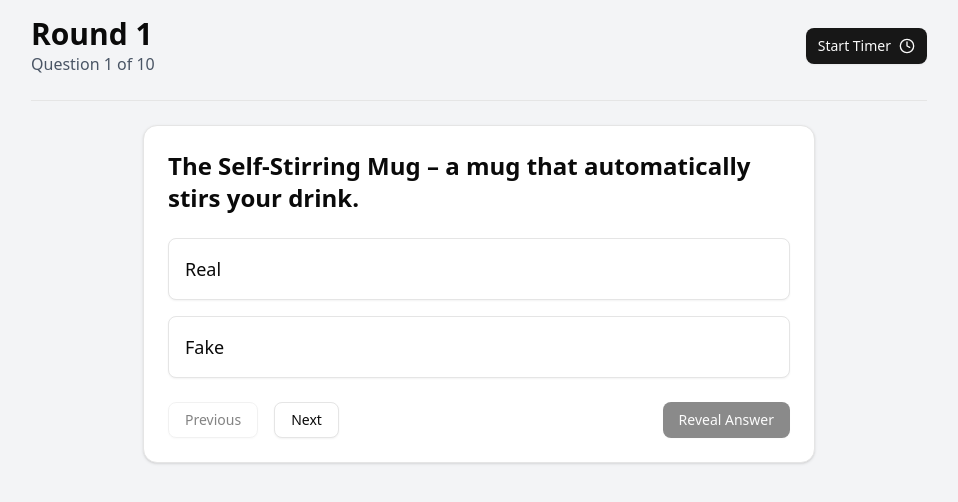
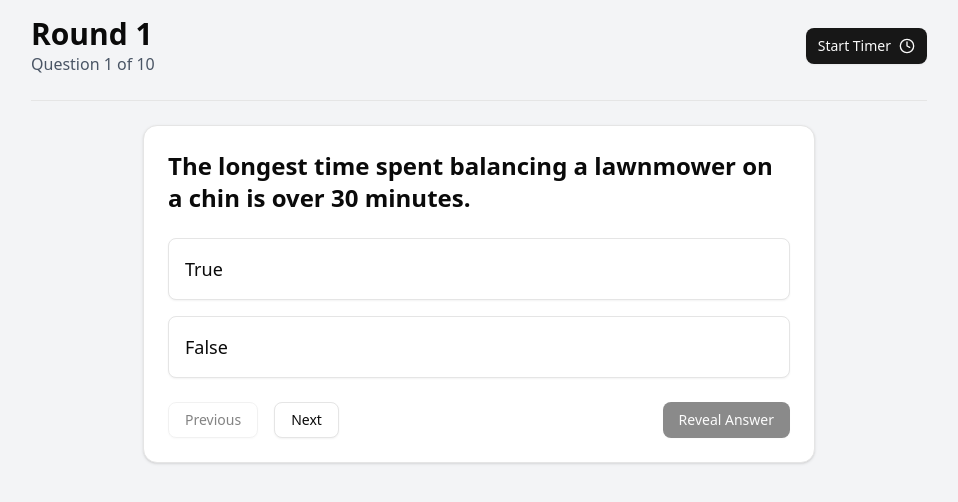
Before and after one commit to aforauvik/gamenight, a Next.js app: page /questions in a window 1280 px wide. Shown: the top 502 px of the page, without its empty margins (161-1119 px from the left). Built offline with nearby package versions, Linux system fonts and the light colour scheme.

Commit message:
Dec 30, 2025

```diff
--- a/src/app/questions/data.js
+++ b/src/app/questions/data.js
@@ -3,79 +3,77 @@ export const quizData = {
 		{
 			id: 1,
 			question:
-				"The Self-Stirring Mug – a mug that automatically stirs your drink.",
-			options: ["Real", "Fake"],
-			correctAnswer: "Real",
-			description: "Self-stirring mugs are real and commonly sold online.",
+				"The longest time spent balancing a lawnmower on a chin is over 30 minutes.",
+			options: ["True", "False"],
+			correctAnswer: "True",
+			description:
+				"A man balanced a running lawnmower on his chin for more than 30 minutes.",
 		},
 		{
 			id: 2,
-			question:
-				"The Baby Mop Onesie – a baby outfit that cleans the floor while crawling.",
-			options: ["Real", "Fake"],
-			correctAnswer: "Real",
-			description:
-				"This novelty baby outfit actually exists and has been sold online.",
+			question: "The world record for the largest pizza is over 100 feet wide.",
+			options: ["True", "False"],
+			correctAnswer: "False",
+			description: "The largest pizza was about 122 feet long, not wide.",
 		},
 		{
 			id: 3,
-			question: "Pet Rock – a rock sold as a low-maintenance pet.",
-			options: ["Real", "Fake"],
-			correctAnswer: "Real",
-			description: "Pet Rocks were a real fad product in the 1970s.",
+			question:
+				"Someone holds the record for the fastest time to eat a bowl of pasta using chopsticks.",
+			options: ["True", "False"],
+			correctAnswer: "True",
+			description: "This is a real competitive eating world record.",
 		},
 		{
 			id: 4,
-			question: "USB Pet Rock Warmer – keeps your pet rock warm via USB.",
-			options: ["Real", "Fake"],
-			correctAnswer: "Fake",
-			description:
-				"There is no real consumer product designed to warm a rock via USB.",
+			question: "The longest hiccuping spree lasted more than 60 years.",
+			options: ["True", "False"],
+			correctAnswer: "True",
+			description: "Charles Osborne hiccupped for 68 years.",
 		},
 		{
 			id: 5,
-			question: "The Banana Phone – a phone shaped like a banana.",
-			options: ["Real", "Fake"],
-			correctAnswer: "Real",
-			description: "Banana-shaped Bluetooth phones are real novelty items.",
+			question: "The record for the most T-shirts worn at once is under 100.",
+			options: ["True", "False"],
+			correctAnswer: "False",
+			description: "The record is over 260 T-shirts worn at once.",
 		},
 		{
 			id: 6,
-			question: "Scented Laptop Keyboard – releases coffee smell while typing.",
-			options: ["Real", "Fake"],
-			correctAnswer: "Fake",
-			description: "No mainstream scented keyboard product exists.",
+			question: "The longest fingernails ever recorded were longer than a car.",
+			options: ["True", "False"],
+			correctAnswer: "True",
+			description: "Combined nail length exceeded 42 feet.",
 		},
 		{
 			id: 7,
-			question: "The Umbrella Hat – a hat with a built-in umbrella.",
-			options: ["Real", "Fake"],
-			correctAnswer: "Real",
-			description: "Umbrella hats are real and commonly sold as gag gifts.",
+			question: "Someone holds a world record for the loudest burp.",
+			options: ["True", "False"],
+			correctAnswer: "True",
+			description: "The record was measured at over 100 decibels.",
 		},
 		{
 			id: 8,
-			question: "WiFi-Enabled Toaster – lets you toast bread from your phone.",
-			options: ["Real", "Fake"],
-			correctAnswer: "Real",
-			description: "Smart toasters with app control have been produced.",
+			question:
+				"The fastest time to assemble a Mr. Potato Head is under one second.",
+			options: ["True", "False"],
+			correctAnswer: "True",
+			description: "The record is 0.45 seconds.",
 		},
 		{
 			id: 9,
-			question: "Invisible Umbrella – uses air pressure instead of fabric.",
-			options: ["Real", "Fake"],
-			correctAnswer: "Fake",
-			description:
-				"This concept exists as an idea but is not a real consumer product.",
+			question: "The largest collection of rubber ducks is fewer than 1,000.",
+			options: ["True", "False"],
+			correctAnswer: "False",
+			description: "The collection contains over 8,000 rubber ducks.",
 		},
 		{
 			id: 10,
 			question:
-				"The Desktop Punching Bag – a stress-relief punching bag for desks.",
-			options: ["Real", "Fake"],
-			correctAnswer: "Real",
-			description:
-				"Desktop punching bags are real and popular office stress toys.",
+				"There is a world record for the most socks put on one foot in one minute.",
+			options: ["True", "False"],
+			correctAnswer: "True",
+			description: "Competitive sock layering is, unfortunately, real.",
 		},
 	],
 
@@ -83,162 +81,163 @@ export const quizData = {
 		{
 			id: 11,
 			question:
-				"The Electric Fork – vibrates to prevent you from eating too fast.",
-			options: ["Real", "Fake"],
-			correctAnswer: "Real",
-			description:
-				"The electric fork was created to help slow down eating habits.",
+				"The longest time spent screaming continuously is over 2 hours.",
+			options: ["True", "False"],
+			correctAnswer: "False",
+			description: "The record is under one hour due to health limits.",
 		},
 		{
 			id: 12,
-			question: "The Smart Water Bottle That Tweets When You’re Dehydrated.",
-			options: ["Real", "Fake"],
-			correctAnswer: "Real",
+			question:
+				"Someone holds the record for the fastest 100 meters run on all fours.",
+			options: ["True", "False"],
+			correctAnswer: "True",
 			description:
-				"Smart bottles have existed that sync hydration data to social media.",
+				"Athletes have competed officially running on hands and feet.",
 		},
 		{
 			id: 13,
-			question: "The Alarm Clock That Runs Away When It Rings.",
-			options: ["Real", "Fake"],
-			correctAnswer: "Real",
-			description: "Clocky is a real alarm clock designed to roll away.",
+			question: "The record for most spoons balanced on a face is over 30.",
+			options: ["True", "False"],
+			correctAnswer: "True",
+			description: "More than 30 spoons were balanced using facial muscles.",
 		},
 		{
 			id: 14,
-			question:
-				"The Mood-Sensing Spoon – changes taste based on your emotions.",
-			options: ["Real", "Fake"],
-			correctAnswer: "Fake",
-			description: "No spoon can detect emotions and alter taste accordingly.",
+			question: "The longest time holding a plank position is under 4 hours.",
+			options: ["True", "False"],
+			correctAnswer: "False",
+			description: "The record exceeds 9 hours.",
 		},
 		{
 			id: 15,
-			question: "The Cat Translation Collar – converts meows into English.",
-			options: ["Real", "Fake"],
-			correctAnswer: "Fake",
-			description: "No accurate real-time cat-to-English translator exists.",
+			question:
+				"The largest collection of traffic cones belongs to a single person.",
+			options: ["True", "False"],
+			correctAnswer: "True",
+			description: "One individual owns hundreds of traffic cones.",
 		},
 		{
 			id: 16,
 			question:
-				"The USB Heated Slippers – plug into your laptop to warm your feet.",
-			options: ["Real", "Fake"],
-			correctAnswer: "Real",
-			description: "USB-powered heated slippers are real novelty products.",
+				"The most grapes caught in the mouth in one minute is fewer than 20.",
+			options: ["True", "False"],
+			correctAnswer: "False",
+			description: "The record is over 60 grapes.",
 		},
 		{
 			id: 17,
-			question: "The Smart Fridge Camera That Orders Milk Automatically.",
-			options: ["Real", "Fake"],
-			correctAnswer: "Real",
-			description: "Some smart fridges can track inventory and reorder items.",
+			question:
+				"Someone holds the record for the fastest time to pop 100 balloons using only their back.",
+			options: ["True", "False"],
+			correctAnswer: "True",
+			description:
+				"This record exists and is exactly as uncomfortable as it sounds.",
 		},
 		{
 			id: 18,
-			question:
-				"The Stress-Detecting Mouse – locks your computer if you're angry.",
-			options: ["Real", "Fake"],
-			correctAnswer: "Fake",
-			description: "This concept exists in fiction, not as a real product.",
+			question: "The longest time spent awake without sleep is over 10 days.",
+			options: ["True", "False"],
+			correctAnswer: "True",
+			description: "The documented record is 11 days.",
 		},
 		{
 			id: 19,
-			question: "The Pillow With Built-In Headphones.",
-			options: ["Real", "Fake"],
-			correctAnswer: "Real",
-			description:
-				"Pillows with integrated speakers are commercially available.",
+			question: "There is a world record for the most hugs given in one hour.",
+			options: ["True", "False"],
+			correctAnswer: "True",
+			description: "Over 1,700 hugs were recorded in one hour.",
 		},
 		{
 			id: 20,
-			question: "The Anti-Snoring Pillow That Shocks You Awake.",
-			options: ["Real", "Fake"],
-			correctAnswer: "Fake",
-			description:
-				"Anti-snoring pillows exist, but shocking users is unsafe and not real.",
+			question: "The fastest time to eat a raw onion is under 10 seconds.",
+			options: ["True", "False"],
+			correctAnswer: "False",
+			description: "The record is longer due to safety rules.",
 		},
 	],
 
 	round3: [
 		{
 			id: 21,
-			question: "The Smart Salt Shaker That Tracks Your Sodium Intake.",
-			options: ["Real", "Fake"],
-			correctAnswer: "Real",
-			description:
-				"Smart salt shakers have been developed to monitor sodium use.",
+			question:
+				"The world record for the longest line of people dressed as Smurfs exceeds 2,000.",
+			options: ["True", "False"],
+			correctAnswer: "True",
+			description: "Thousands of people have participated in Smurf gatherings.",
 		},
 		{
 			id: 22,
 			question:
-				"The Bluetooth Toothbrush That Plays Music Based on Brushing Speed.",
-			options: ["Real", "Fake"],
-			correctAnswer: "Real",
+				"The heaviest weight ever lifted by a human exceeds 7,000 pounds.",
+			options: ["True", "False"],
+			correctAnswer: "True",
 			description:
-				"Smart toothbrushes use sound or apps to guide brushing habits.",
+				"Using back lift techniques, weights over 7,000 pounds have been lifted.",
 		},
 		{
 			id: 23,
-			question: "The Shirt That Automatically Tweets Your Mood.",
-			options: ["Real", "Fake"],
-			correctAnswer: "Fake",
-			description:
-				"No consumer clothing accurately detects mood and tweets it.",
+			question:
+				"Someone holds a record for the longest time sitting in ice water wearing only swimwear.",
+			options: ["True", "False"],
+			correctAnswer: "True",
+			description: "Cold endurance records include extreme ice immersion.",
 		},
 		{
 			id: 24,
-			question: "The Digital Pet You Have to Feed With Real Money.",
-			options: ["Real", "Fake"],
-			correctAnswer: "Real",
-			description:
-				"Some apps and NFTs require real money to keep digital pets active.",
+			question:
+				"The largest gathering of people dressed as nuns is fewer than 500.",
+			options: ["True", "False"],
+			correctAnswer: "False",
+			description: "The gathering exceeded 1,000 participants.",
 		},
 		{
 			id: 25,
-			question: "The Smart Fork That Detects Alcohol in Your Food.",
-			options: ["Real", "Fake"],
-			correctAnswer: "Fake",
-			description: "No fork currently detects alcohol content in food.",
+			question:
+				"There is a world record for the fastest time to type a text message with the nose.",
+			options: ["True", "False"],
+			correctAnswer: "True",
+			description: "Unusual typing records include nose-only input.",
 		},
 		{
 			id: 26,
-			question: "The AI-Powered Trash Can That Sorts Recycling Automatically.",
-			options: ["Real", "Fake"],
-			correctAnswer: "Real",
-			description:
-				"AI recycling bins exist and are used in some public spaces.",
+			question:
+				"The longest time spent holding one’s breath underwater is over 30 minutes.",
+			options: ["True", "False"],
+			correctAnswer: "True",
+			description: "This was achieved using pure oxygen beforehand.",
 		},
 		{
 			id: 27,
-			question: "The Sleep Mask That Shows Ads While You Dream.",
-			options: ["Real", "Fake"],
-			correctAnswer: "Fake",
-			description: "This idea is satire; no such consumer product exists.",
+			question:
+				"The largest collection of belly button lint fits in a small jar.",
+			options: ["True", "False"],
+			correctAnswer: "False",
+			description: "The collection filled multiple containers.",
 		},
 		{
 			id: 28,
-			question: "The Smart Deodorant That Alerts You When You Smell.",
-			options: ["Real", "Fake"],
-			correctAnswer: "Real",
-			description:
-				"Experimental wearable devices have been created to detect odor.",
+			question:
+				"Someone holds the record for the most watermelons smashed with their thighs in one minute.",
+			options: ["True", "False"],
+			correctAnswer: "True",
+			description: "Strength-based fruit smashing is a real record category.",
 		},
 		{
 			id: 29,
-			question: "The Keyboard With a Built-In Coffee Cup Holder.",
-			options: ["Real", "Fake"],
-			correctAnswer: "Real",
-			description:
-				"Keyboards with cup holders have been sold as novelty items.",
+			question:
+				"The longest human chain of people wearing swimsuits was fewer than 100 people.",
+			options: ["True", "False"],
+			correctAnswer: "False",
+			description: "The chain involved hundreds of participants.",
 		},
 		{
 			id: 30,
-			question: "The Phone Case That Grows Real Plants Using Your Body Heat.",
-			options: ["Real", "Fake"],
-			correctAnswer: "Fake",
-			description:
-				"Living-plant phone cases using body heat are not real products.",
+			question:
+				"There is a world record for the most pencils held in one nostril.",
+			options: ["True", "False"],
+			correctAnswer: "True",
+			description: "Yes, this was officially measured and verified.",
 		},
 	],
 };
```
Also changed, not shown: src/components/leaderboard/Leaderboard.js (+4 -4 lines), src/components/leaderboard/Standings.js (+19 -19 lines).
